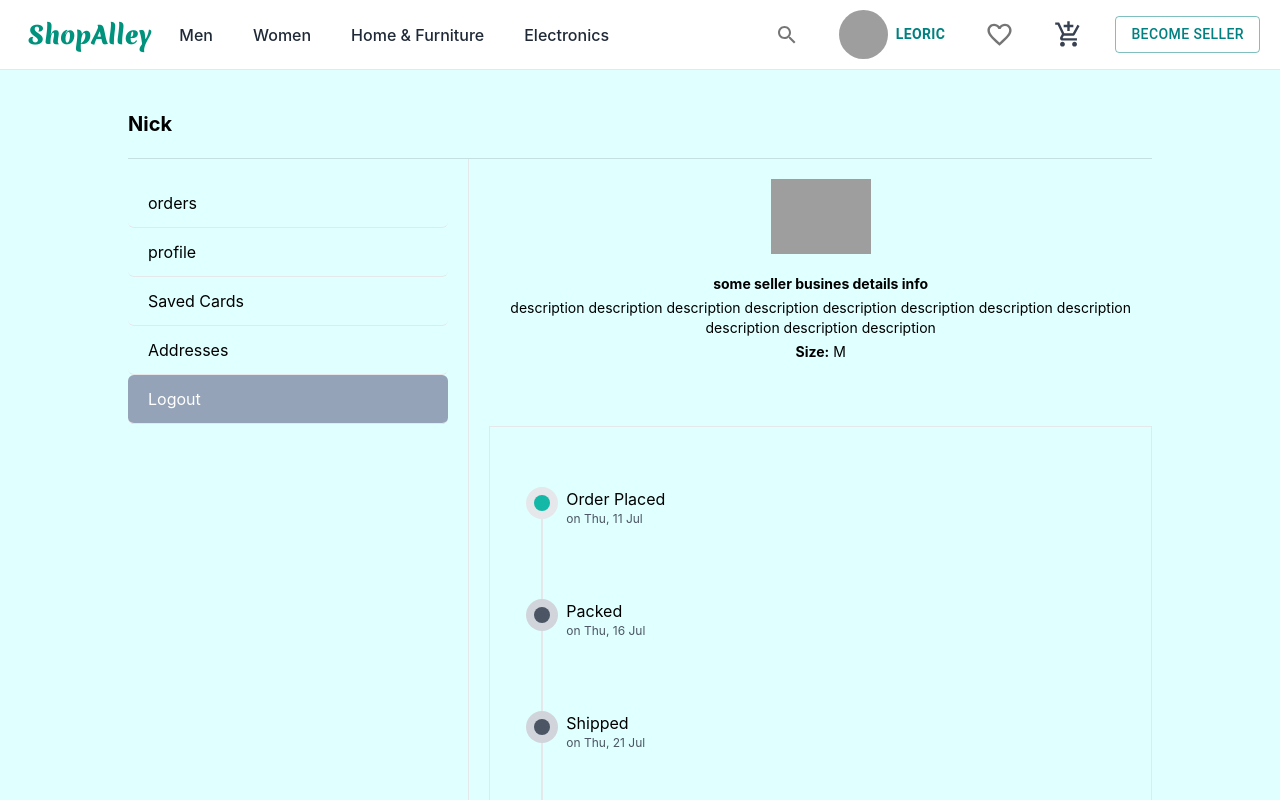
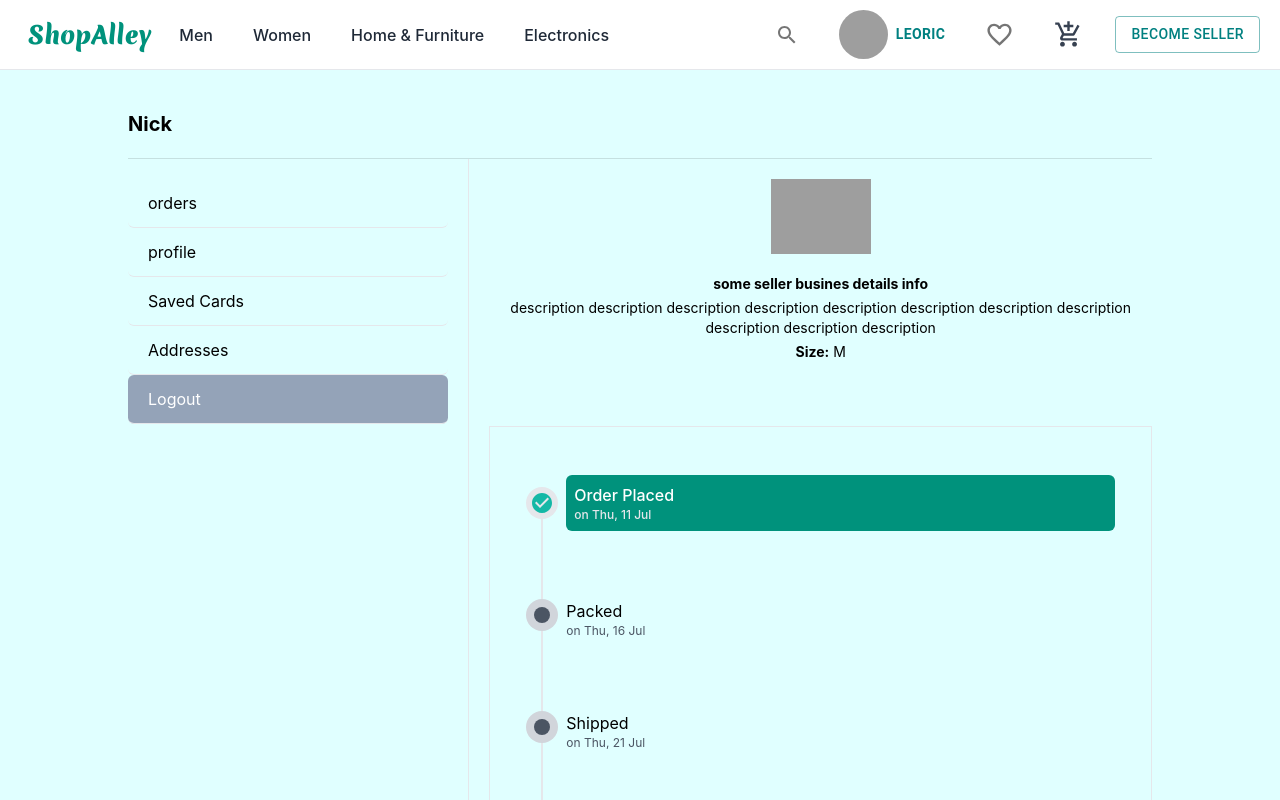
Before and after one commit to Leoric01/EcommerceEshopFE, a React (Create React App) app: page / in a window 1280 px wide. Shown: the top 800 px of the page. Built offline with nearby package versions, Linux system fonts and the light colour scheme; grey boxes are pictures that could not be loaded.

Commit message:
fixed coloring to be based on actual status provided

```diff
--- a/src/customer/Pages/Account/OrderDetails.tsx
+++ b/src/customer/Pages/Account/OrderDetails.tsx
@@ -24,7 +24,7 @@ const OrderDetails = () => {
         </div>
       </section>
       <section className="border p-5">
-        <OrderStepper orderStatus={"PENDING"} />
+        <OrderStepper orderStatus={"PLACED"} />
       </section>
     </Box>
   );
--- a/src/customer/Pages/Account/OrderStepper.tsx
+++ b/src/customer/Pages/Account/OrderStepper.tsx
@@ -17,10 +17,10 @@ const canceledSteps = [
   { name: "Order Canceled", description: "on Thu, 11 Jul", value: "CANCELLED" },
 ];
 
-const currentStep = 0;
 
 const OrderStepper = ({ orderStatus }: any) => {
   const [statusStep, setStatusStep] = useState(steps);
+  const currentStep = statusStep.findIndex(step => step.value === orderStatus);
 
   useEffect(() => {
     if (orderStatus === "CANCELLED") {
```
